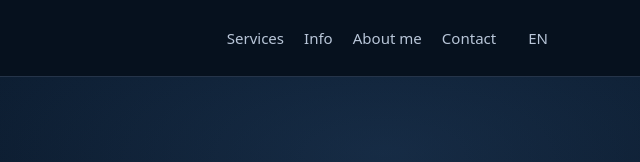
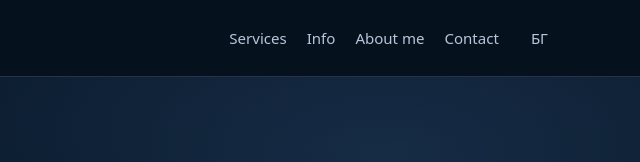
Before and after one commit to sinebender/lunarcalendar-site, a plain HTML site: page index.html in a window 1280 px wide. Shown: the top 162 px of the page, 640-1280 px from the left. Drawn offline with Linux system fonts and the light colour scheme.

Commit message:
Update index.html

```diff
--- a/index.html
+++ b/index.html
@@ -11,7 +11,7 @@
 <body>
 <header><div class="container nav">
   <a class="brand" href="IndexBG.html"><img src="assets/appicon.png" alt="Икона на Lunar" onerror="this.style.display='none'"><span>LUNAR</span></a>
-  <nav class="navlinks"><a href="#services">Services</a><a href="#process">Info</a><a href="#about">About me</a><a href="#contact">Contact</a><a class="lang" href="index.html">EN</a></nav>
+  <nav class="navlinks"><a href="#services">Services</a><a href="#process">Info</a><a href="#about">About me</a><a href="#contact">Contact</a><a class="lang" href="indexBG.html">БГ</a></nav>
 </div></header>
 <main>
 <section class="hero"><div class="container hero-grid">
```
